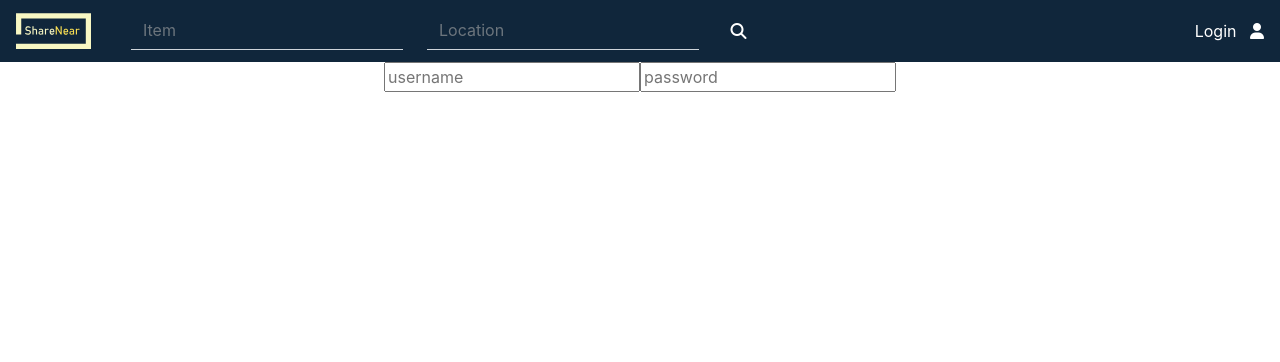
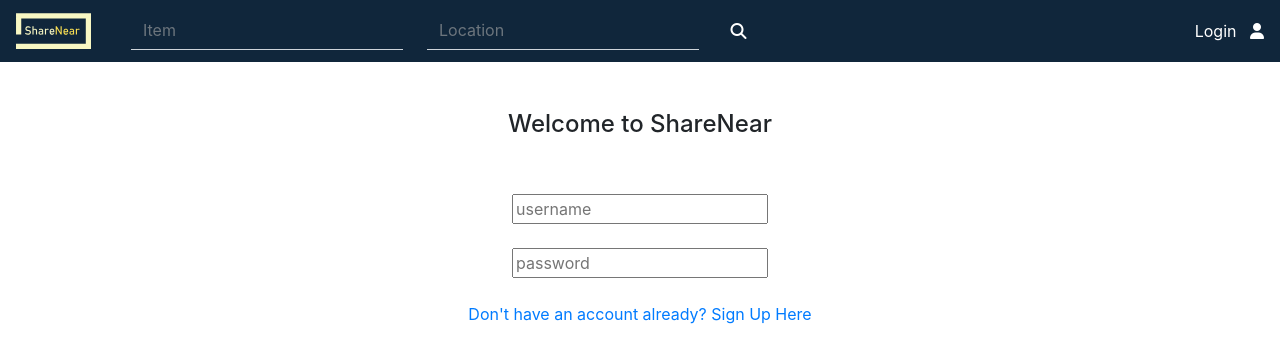
Before and after one commit to CalinArdelean/ShareNear, a React (Create React App) app in the folder my-app/: page /login in a window 1280 px wide. Shown: the top 362 px of the page. Built offline with nearby package versions, Linux system fonts and the light colour scheme.

Commit message:
edited login page

```diff
--- a/my-app/src/login.js
+++ b/my-app/src/login.js
@@ -1,35 +1,45 @@
 import React from 'react';
 import { Link } from 'react-router-dom';
 import './App.css';
+import Button from '@material-ui/core/Button';
+import { makeStyles } from '@material-ui/core/styles';
 
 /* Component for the Home page */
+
 class login extends React.Component {
     render() {
         return (
             <div>
 
-                { /* Inputs to add student */}
+                { /* Inputs to add user */}
+                <br></br>
+                <br></br>
+                <h4>Welcome to ShareNear</h4>
+                <br></br>
+                <br></br>
                 <input username='username'
                     //  value={ this.props.studentName }
                     //  onChange={this.props.handleChange}
                     type="text"
                     placeholder="username" />
-
+                <br></br>
+                <br></br>
                 <input password='password'
                     //  value={ this.props.studentName }
                     //  onChange={this.props.handleChange}
                     type="text"
                     placeholder="password" />
+                <br></br>
+                <br></br>
+                <a href="./">Don't have an account already? Sign Up Here</a>
 
-
-
-
-
-
-
-                {/* <button onClick={ this.props.addStudent }>Add Student</button> */}
+                {/* <Button variant="contained" className={classes.button}>
+                    Default
+                </Button>
+                 */}
 
             </div>
+
         );
     }
 }
```
